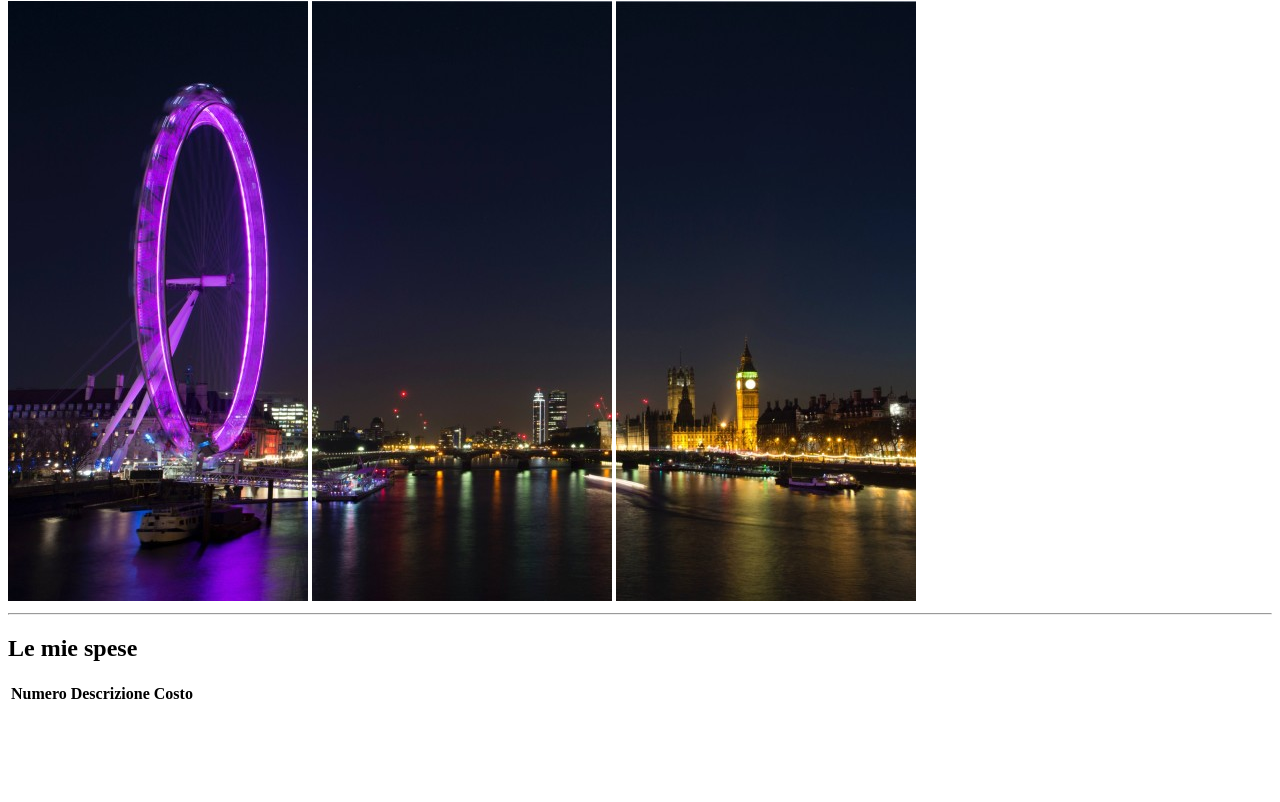
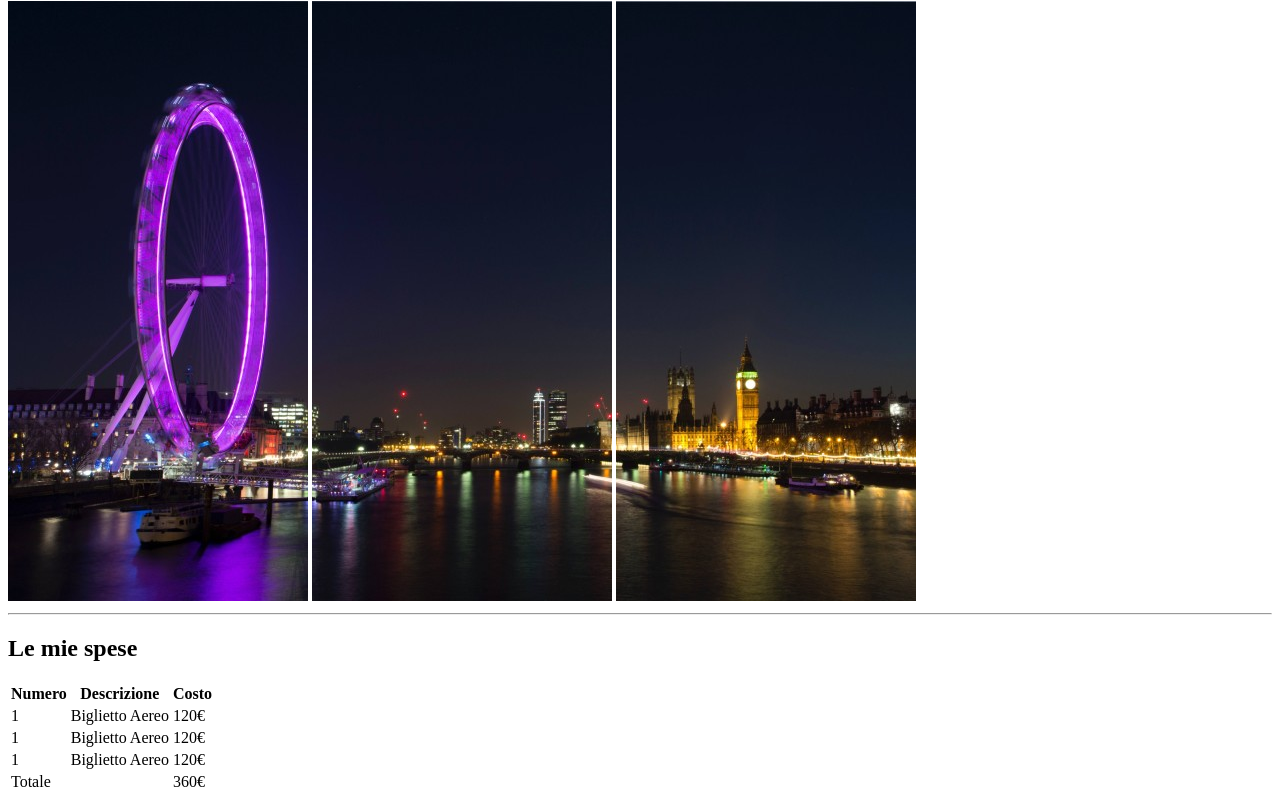
Before and after one commit to NicolaCecchini/html-london-trip, a plain HTML site: page index.html in a window 1280 px wide. Shown: the part 79-881 px from the top of the page. Before the commit the page ends 800 px from the top, so only its background shows below. Drawn offline with Linux system fonts and the light colour scheme; files whose address does not match are found by name.

Commit message:
Tabella completata

```diff
--- a/index.html
+++ b/index.html
@@ -16,9 +16,32 @@
     <div>
      <h2>Le mie spese</h2>
      <table>
-        <th>Numero</th>
-        <th>Descrizione</th>
-        <th>Costo</th>
+
+        <tr>
+            <th>Numero</th>
+            <th>Descrizione</th>
+            <th>Costo</th>
+        </tr>
+         <tr>
+            <td>1</td>
+            <td>Biglietto Aereo</td>
+            <td>120€</td>
+        </tr>
+        <tr>
+            <td>1</td>
+            <td>Biglietto Aereo</td>
+            <td>120€</td>
+        </tr>
+        <tr>
+            <td>1</td>
+            <td>Biglietto Aereo</td>
+            <td>120€</td>
+        </tr>
+        <tr>
+            <td>Totale</td>
+            <td></td> <!--non ricordavo come lasciare lo spazio bianco, dunque ho usato questo modo.-->
+            <td>360€</td>
+        </tr>
 
     </table>
     </div>
```
